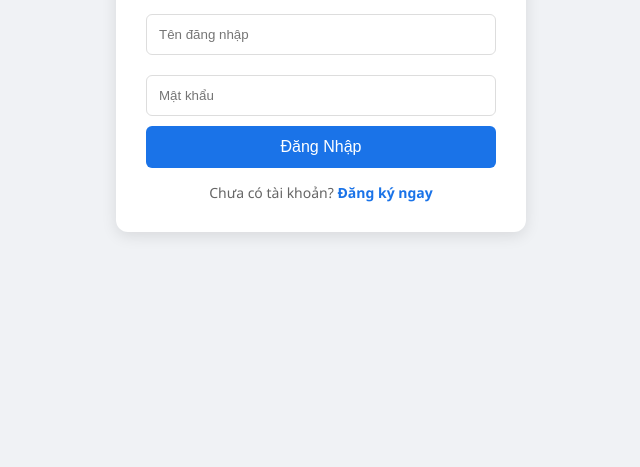
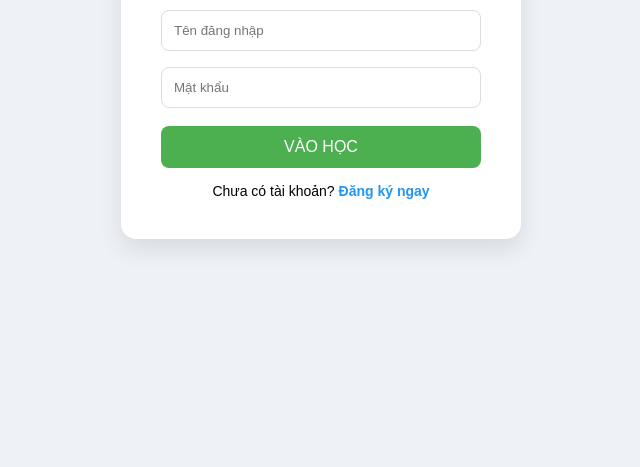
Before and after one commit to thezhongli12/tienganh8-app1, a website: page views/login.html in a window 1280 px wide. Shown: the part 333-800 px from the top of the page, without its empty margins (319-959 px from the left). Drawn offline with Linux system fonts and the light colour scheme.

Commit message:
Update login.html

```diff
--- a/views/login.html
+++ b/views/login.html
@@ -5,110 +5,45 @@
     <meta name="viewport" content="width=device-width, initial-scale=1.0">
     <title>Đăng Nhập - Tiếng Anh 8</title>
     <style>
-        body {
-            font-family: 'Segoe UI', Tahoma, Geneva, Verdana, sans-serif;
-            background-color: #f0f2f5;
-            display: flex;
-            justify-content: center;
-            align-items: center;
-            height: 100vh;
-            margin: 0;
-        }
-        .login-container {
-            background: white;
-            padding: 30px;
-            border-radius: 12px;
-            box-shadow: 0 4px 15px rgba(0,0,0,0.1);
-            width: 350px;
-            text-align: center;
-        }
-        h2 { color: #1a73e8; margin-bottom: 20px; }
-        input {
-            width: 100%;
-            padding: 12px;
-            margin: 10px 0;
-            border: 1px solid #ddd;
-            border-radius: 6px;
-            box-sizing: border-box;
-        }
-        button {
-            width: 100%;
-            padding: 12px;
-            background-color: #1a73e8;
-            color: white;
-            border: none;
-            border-radius: 6px;
-            cursor: pointer;
-            font-size: 16px;
-            transition: 0.3s;
-        }
-        button:hover { background-color: #1557b0; }
-        .switch {
-            margin-top: 15px;
-            font-size: 14px;
-            color: #666;
-        }
-        .switch a { color: #1a73e8; text-decoration: none; font-weight: bold; }
+        body { font-family: 'Arial', sans-serif; background: #eef2f7; display: flex; justify-content: center; align-items: center; height: 100vh; margin: 0; }
+        .box { background: white; padding: 40px; border-radius: 15px; box-shadow: 0 10px 25px rgba(0,0,0,0.1); width: 320px; text-align: center; }
+        h2 { color: #333; margin-bottom: 20px; }
+        input { width: 100%; padding: 12px; margin: 8px 0; border: 1px solid #ddd; border-radius: 8px; box-sizing: border-box; }
+        button { width: 100%; padding: 12px; background: #4CAF50; color: white; border: none; border-radius: 8px; cursor: pointer; font-size: 16px; margin-top: 10px; }
+        button:hover { background: #45a049; }
+        .link { margin-top: 15px; font-size: 14px; }
+        .link a { color: #2196F3; text-decoration: none; font-weight: bold; }
     </style>
 </head>
 <body>
-
-<div class="login-container">
+    <div class="box">
         <h2>ĐĂNG NHẬP</h2>
-    <input type="text" id="username" placeholder="Tên đăng nhập" required>
-    <input type="password" id="password" placeholder="Mật khẩu" required>
-    <button onclick="handleLogin()">Đăng Nhập</button>
-
-    <div class="switch">
-        Chưa có tài khoản? <a href="./register.html">Đăng ký ngay</a>
-    </div>
+        <input type="text" id="u" placeholder="Tên đăng nhập">
+        <input type="password" id="p" placeholder="Mật khẩu">
+        <button onclick="doLogin()">VÀO HỌC</button>
+        <div class="link">Chưa có tài khoản? <a href="./register.html">Đăng ký ngay</a></div>
     </div>
 
     <script>
-    function handleLogin() {
-        const userInp = document.getElementById('username').value.trim();
-        const passInp = document.getElementById('password').value.trim();
+        function doLogin() {
+            const user = document.getElementById('u').value.trim();
+            const pass = document.getElementById('p').value.trim();
 
-        if (!userInp || !passInp) {
-            alert("Vui lòng nhập đầy đủ tên đăng nhập và mật khẩu!");
-            return;
-        }
-
-        // 1. Kiểm tra tài khoản Admin (Mật khẩu bạn lưu: 080212)
-        if (userInp === 'admin' && passInp === '080212') {
+            if(user === 'admin' && pass === '080212') {
                 localStorage.setItem('currentUser', 'Admin');
-            alert("Chào Admin! Đang chuyển hướng...");
                 window.location.href = './index.html';
                 return;
             }
 
-        // 2. Lấy dữ liệu từ localStorage
-        const storedData = localStorage.getItem(userInp);
-
-        if (storedData) {
-            const userData = JSON.parse(storedData);
-
-            if (userData.password === passInp) {
-                localStorage.setItem('currentUser', userInp);
-                alert("Đăng nhập thành công!");
+            const data = localStorage.getItem(user);
+            if(data) {
+                const info = JSON.parse(data);
+                if(info.password === pass) {
+                    localStorage.setItem('currentUser', user);
                     window.location.href = './index.html';
-            } else {
-                // Báo lỗi khi sai mật khẩu
-                alert("Sai mật khẩu! Vui lòng thử lại.");
+                } else alert("Sai mật khẩu!");
+            } else alert("Tài khoản không tồn tại!");
         }
-        } else {
-            // Báo lỗi khi không tìm thấy tên đăng nhập
-            alert("Tài khoản này chưa được đăng ký!");
-        }
-    }
-
-    // Hỗ trợ bấm Enter để đăng nhập nhanh
-    document.addEventListener('keypress', function (e) {
-        if (e.key === 'Enter') {
-            handleLogin();
-        }
-    });
     </script>
-
 </body>
 </html>
```
Lines whose indentation alone changed are shown as unchanged.
